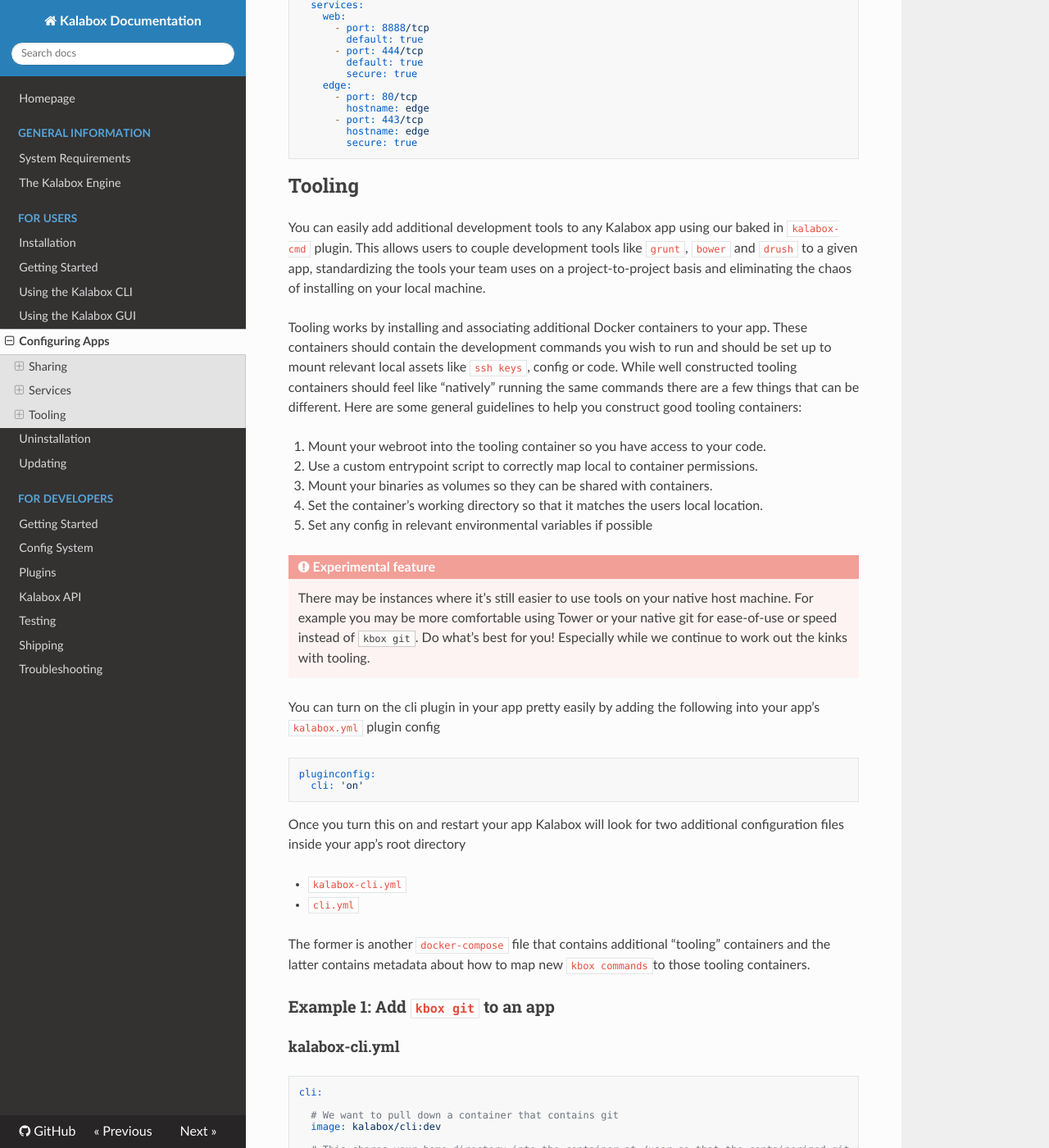
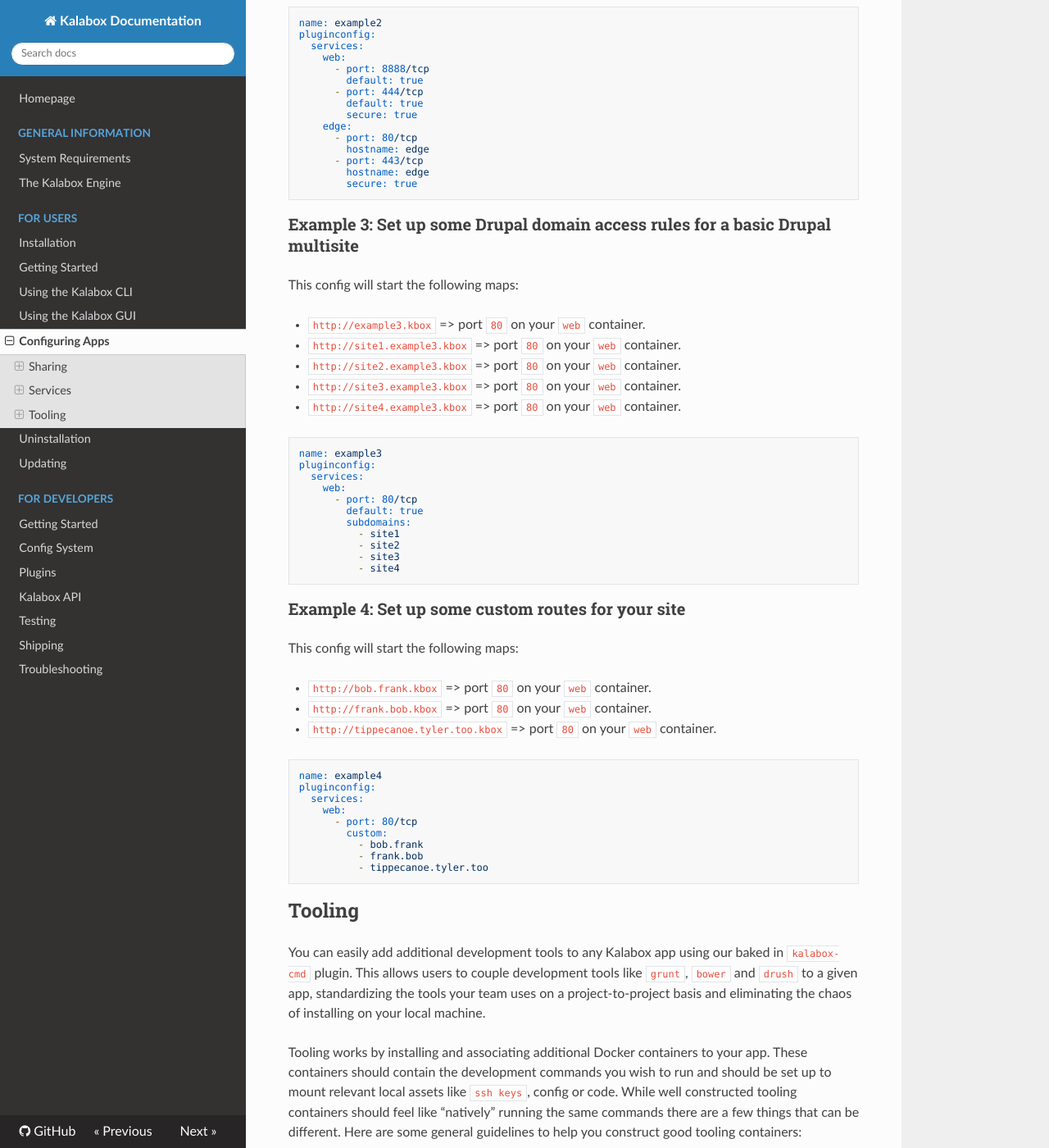
Before and after one commit to kalabox/kalabox, an MkDocs documentation site: the page built from docs/users/config.md, in a window 1280 px wide and 1400 px high, scrolled down 4818 px. Shown: the whole window at 82% size. Built offline with MkDocs 1.6.1, drawn with Linux system fonts in a browser that asks for light colours; nearby versions of some CDN libraries; old or Windows-style settings are respelled for this version of MkDocs; some of the changed text lies outside the part shown.

Commit message:
#1182: Update documentation to reflect new services plugin options

````diff
--- a/docs/users/config.md
+++ b/docs/users/config.md
@@ -138,10 +138,10 @@ Services
 
 Kalabox provides a nice out-of-the-box way to proxy your web-exposed services to nice human readable names such as `http://myapp.kbox`.
 
-You can easily turn on proxying by adding an array of `services` objects to the `pluginconfig` of your app's `kalabox.yml` file.
+You can easily turn on proxying by adding an array of `services` objects to the `pluginconfig` of your app's `kalabox.yml` file. You will need to make sure the relevant containers have exposed the ports you are going to route to by using the `ports` key in your `kalabox-compose.yml` file. If you do not do this the routes will fail.
 
-!!! note "Make sure ports are exposed"
-    You need to make sure the relevant containers have exposed the ports you are going to route to by using the `ports` key in your `kalabox-compose.yml` file. If you do not do this the routes will fail.
+!!! warning "We do not use `/etc/hosts`"
+    For various reasons we do not attempt to mess with your `/etc/hosts` file. All routing should happen through this plugin. You should not expect custom routings put into `/etc/hosts` to resolve correctly.
 
 ### Example 1: Expose a simple HTTP server
 
@@ -183,6 +183,51 @@ pluginconfig:
       - port: 443/tcp
         hostname: edge
         secure: true
+```
+
+### Example 3: Set up some Drupal domain access rules for a basic Drupal multisite
+
+This config will start the following maps:
+
+  * `http://example3.kbox`              => port `80` on your `web` container.
+  * `http://site1.example3.kbox`        => port `80` on your `web` container.
+  * `http://site2.example3.kbox`        => port `80` on your `web` container.
+  * `http://site3.example3.kbox`        => port `80` on your `web` container.
+  * `http://site4.example3.kbox`        => port `80` on your `web` container.
+
+
+```yaml
+name: example3
+pluginconfig:
+  services:
+    web:
+      - port: 80/tcp
+        default: true
+        subdomains:
+          - site1
+          - site2
+          - site3
+          - site4
+```
+
+### Example 4: Set up some custom routes for your site
+
+This config will start the following maps:
+
+  * `http://bob.frank.kbox`             => port `80` on your `web` container.
+  * `http://frank.bob.kbox`             => port `80` on your `web` container.
+  * `http://tippecanoe.tyler.too.kbox`  => port `80` on your `web` container.
+
+```yaml
+name: example4
+pluginconfig:
+  services:
+    web:
+      - port: 80/tcp
+        custom:
+          - bob.frank
+          - frank.bob
+          - tippecanoe.tyler.too
 ```
 
 Tooling
````
